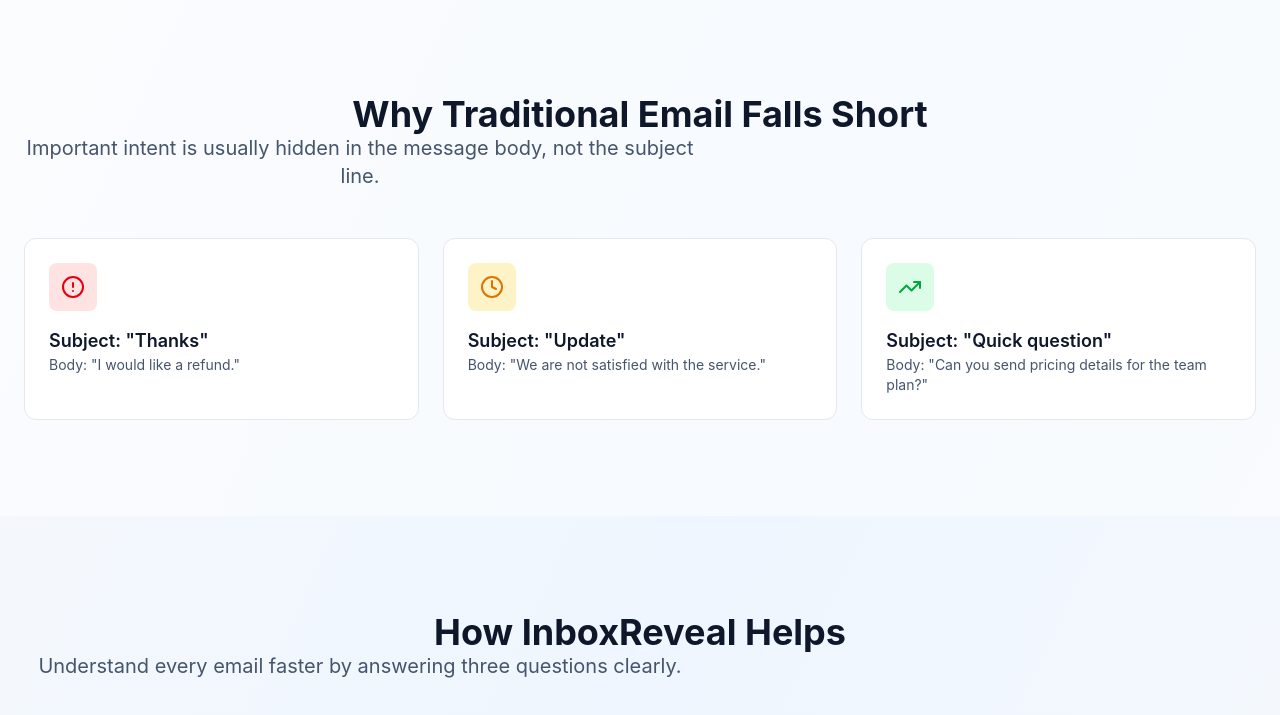
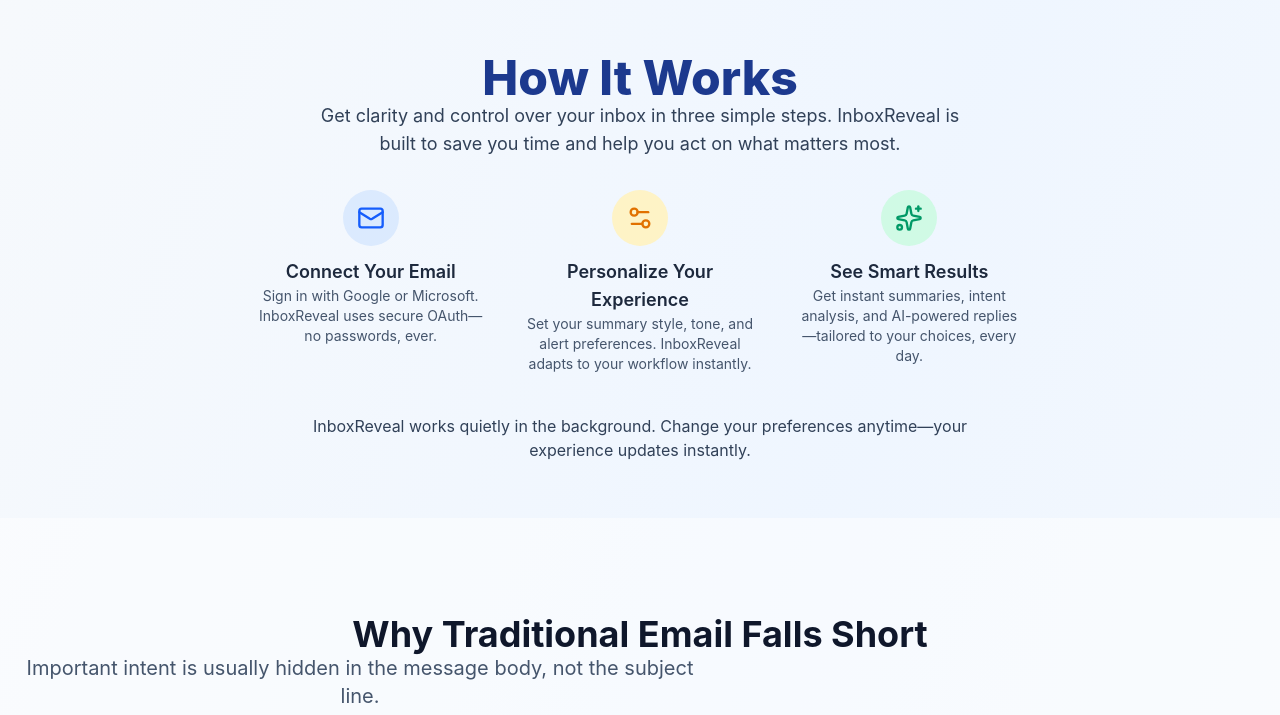
Before and after one commit to abraraslam/inboxreveal, a Next.js app: page / in a window 1280 px wide. Shown: the part 765-1480 px from the top of the page. Built offline with nearby package versions, Linux system fonts and the light colour scheme; no server answers.

Commit message:
Add improved 'How It Works' section with modern step-by-step layout and content

```diff
--- a/app/page.tsx
+++ b/app/page.tsx
@@ -153,6 +153,40 @@
                 </div>
               </div>
             </div>
+          </div>
+        </section>
+
+        {/* How It Works Section */}
+        <section className="mx-auto max-w-4xl px-4 py-14">
+          <h2 className="mb-6 text-center text-3xl font-extrabold text-blue-900 sm:text-4xl md:text-5xl">How It Works</h2>
+          <div className="mx-auto max-w-2xl text-center">
+            <p className="mb-6 text-lg text-slate-700">Get clarity and control over your inbox in three simple steps. InboxReveal is built to save you time and help you act on what matters most.</p>
+          </div>
+          <div className="mx-auto mt-8 grid max-w-3xl gap-10 md:grid-cols-3">
+            <div className="flex flex-col items-center text-center">
+              <div className="mb-3 flex h-14 w-14 items-center justify-center rounded-full bg-blue-100">
+                <Mail className="h-7 w-7 text-blue-600" />
+              </div>
+              <h3 className="mb-2 text-lg font-semibold text-slate-800">Connect Your Email</h3>
+              <p className="text-sm text-slate-600">Sign in with Google or Microsoft. InboxReveal uses secure OAuth—no passwords, ever.</p>
+            </div>
+            <div className="flex flex-col items-center text-center">
+              <div className="mb-3 flex h-14 w-14 items-center justify-center rounded-full bg-amber-100">
+                <Settings2 className="h-7 w-7 text-amber-600" />
+              </div>
+              <h3 className="mb-2 text-lg font-semibold text-slate-800">Personalize Your Experience</h3>
+              <p className="text-sm text-slate-600">Set your summary style, tone, and alert preferences. InboxReveal adapts to your workflow instantly.</p>
+            </div>
+            <div className="flex flex-col items-center text-center">
+              <div className="mb-3 flex h-14 w-14 items-center justify-center rounded-full bg-emerald-100">
+                <Sparkles className="h-7 w-7 text-emerald-600" />
+              </div>
+              <h3 className="mb-2 text-lg font-semibold text-slate-800">See Smart Results</h3>
+              <p className="text-sm text-slate-600">Get instant summaries, intent analysis, and AI-powered replies—tailored to your choices, every day.</p>
+            </div>
+          </div>
+          <div className="mx-auto mt-10 max-w-2xl text-center">
+            <p className="text-base text-slate-700">InboxReveal works quietly in the background. Change your preferences anytime—your experience updates instantly.</p>
           </div>
         </section>
 
```
